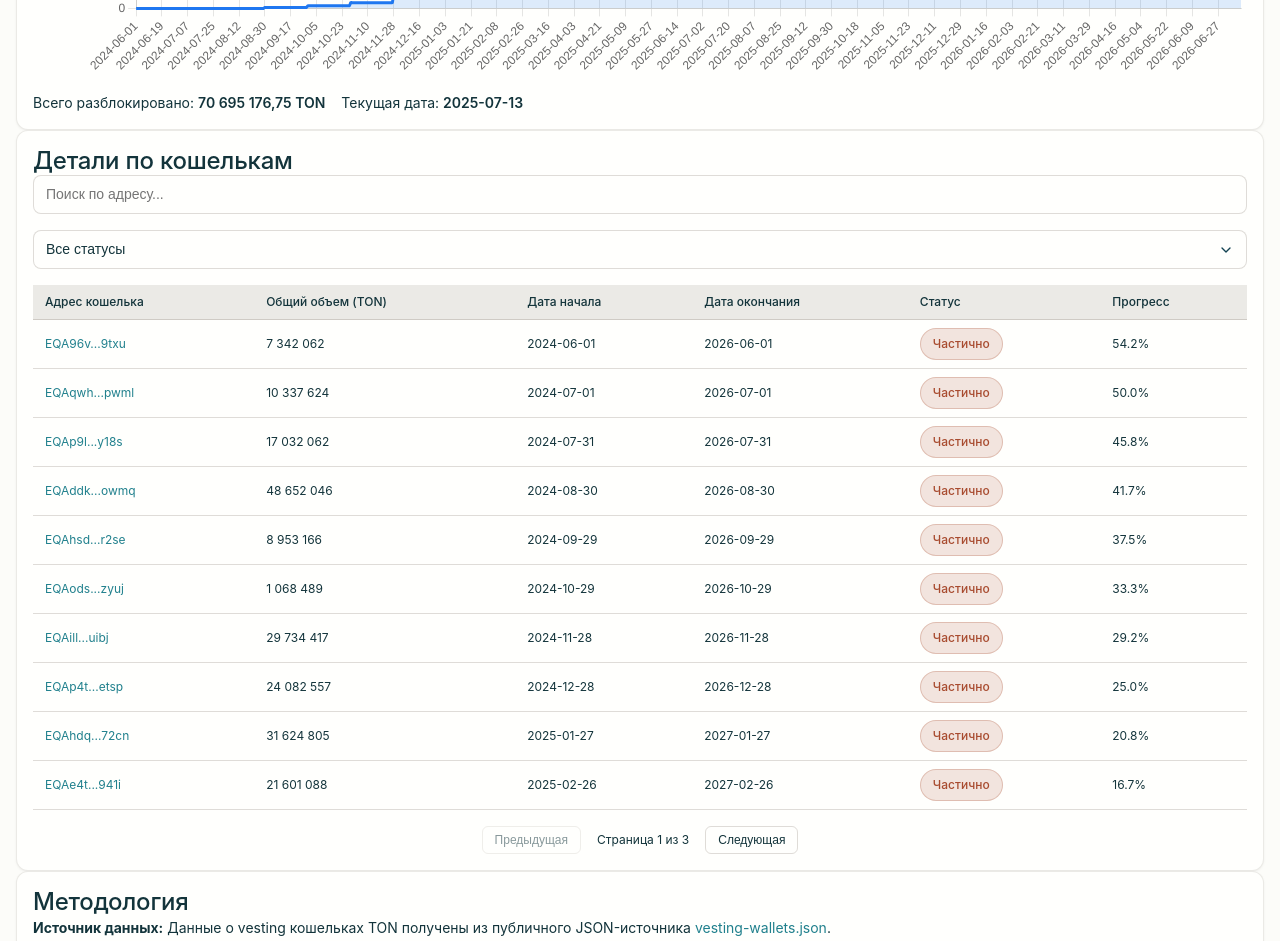
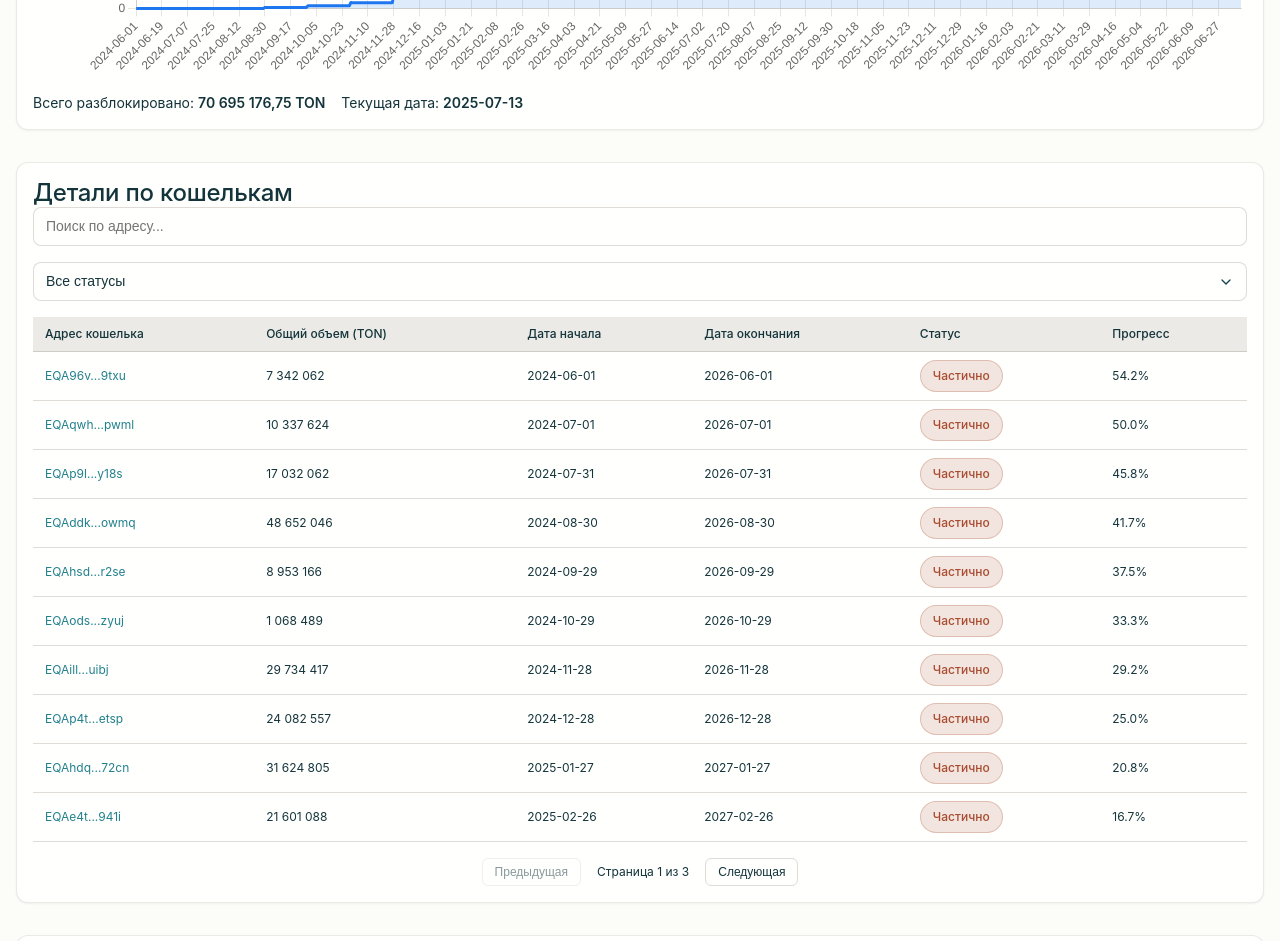
Before and after one commit to durovblog/tonunlocks, a plain HTML site: page index.html in a window 1280 px wide. Shown: the part 660-1601 px from the top of the page. Drawn offline with nearby package versions, Linux system fonts and the light colour scheme; no server answers; a web font is replaced by a local one.

Commit message:
Update style.css

```diff
--- a/style.css
+++ b/style.css
@@ -832,6 +832,10 @@ select.form-control {
   width: 100%;
 }
 
+section + section {
+  margin-top: 32px;
+}
+
 /* Мобильная адаптивность */
 @media (max-width: 768px) {
   .ton-price-card {
```
